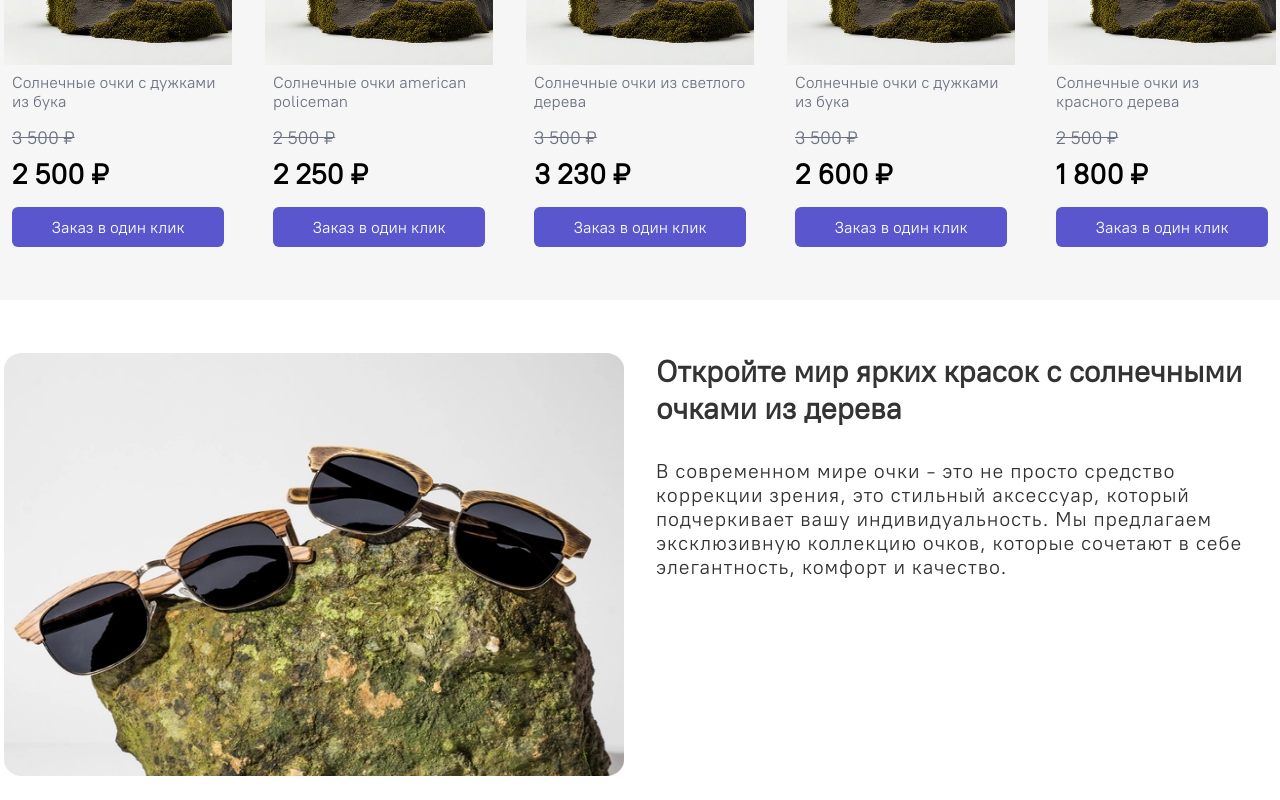
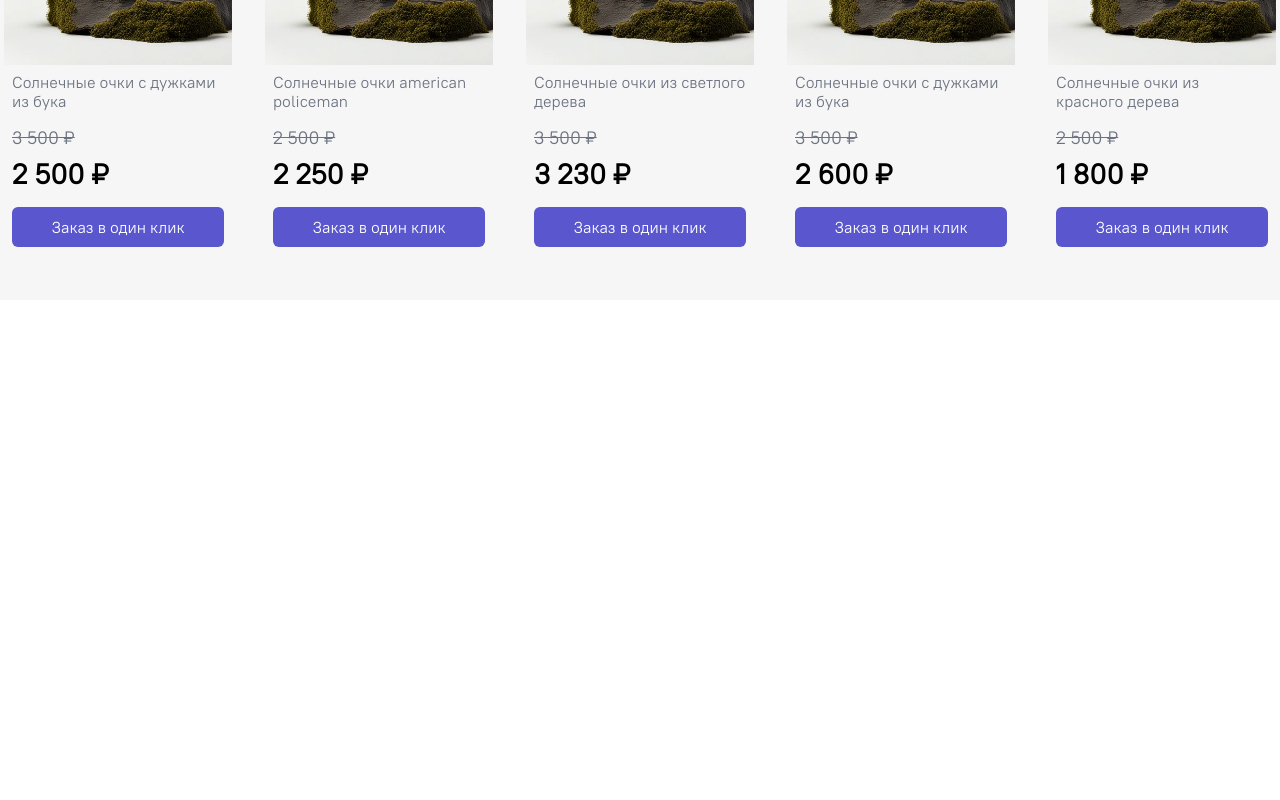
Before and after one commit to vaxidovulugbek/test-git, a React (Create React App) app: page / in a window 1280 px wide. Shown: the part 1155-1955 px from the top of the page. After the commit the page ends 1455 px from the top, so only its background shows below. Built offline with nearby package versions, Linux system fonts and the light colour scheme.

Commit message:
husky add

```diff
--- a/src/App.js
+++ b/src/App.js
@@ -11,12 +11,12 @@ import Ont from './components/Ont/Ont';
 import Write from './components/Write/Write';
 import Footer from './components/Footer/Footer';
 
-function App() {
+function App({children}) {
   return (
     <div className="App">
       <Header />
       <Hero />
-      <Catalog />
+      {/* <Catalog />
       <Info />
       <Reviews />
       <Gallery />
@@ -24,7 +24,8 @@ function App() {
       <Text />
       <Ont />
       <Write />
-      <Footer />
+      <Footer /> */}
+      {children}
     </div>
   );
 }
--- /dev/null
+++ b/src/Layout.js
@@ -0,0 +1,15 @@
+import React from "react";
+import App from "./App";
+import Header from "./components/Header/Header";
+import Hero from "./components/Hero/Hero";
+import Catalog from "./components/Catalog/Catalog";
+
+function Layout() {
+  return (
+    <App>
+      <Catalog />
+    </App>
+  );
+}
+
+export default Layout;
--- a/src/index.js
+++ b/src/index.js
@@ -3,11 +3,12 @@ import ReactDOM from 'react-dom/client';
 import './index.css';
 import App from './App';
 import reportWebVitals from './reportWebVitals';
+import Layout from './Layout';
 
 const root = ReactDOM.createRoot(document.getElementById('root'));
 root.render(
   <React.StrictMode>
-    <App />
+    <Layout />
   </React.StrictMode>
 );
 
```
Also changed, not shown: package.json (+17 -1 lines), 2 other files (tests, documents, lock files or other folders).
